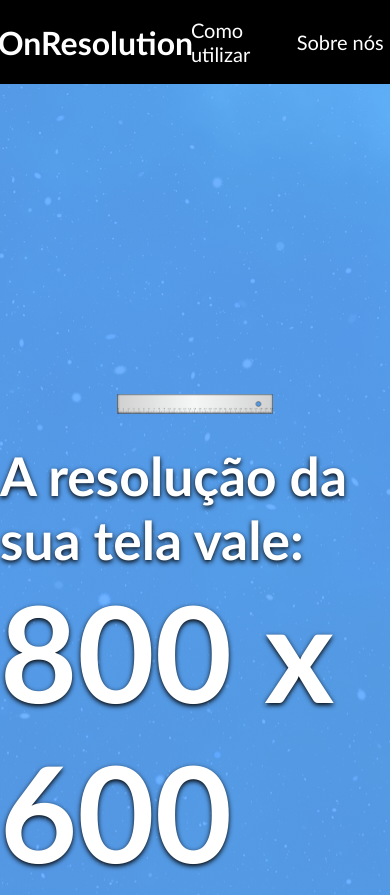
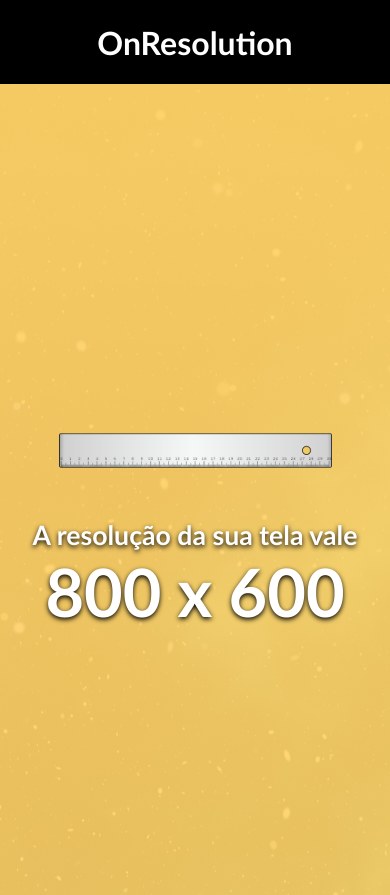
Before and after one commit to alessandroCidney/OnResolution, a React app: page / in a window 390 px wide. Shown: the top 895 px of the page. Built offline with nearby package versions, Linux system fonts and the light colour scheme.

Commit message:
Ajustes de responsividade | Adição da primeira sessão secundária (ainda não visível)

```diff
--- a/src/components/MainApp.js
+++ b/src/components/MainApp.js
@@ -19,7 +19,7 @@ export default class MainApp extends React.Component {
                 </div>
 
                 <div className="text-result">
-                    A resolução da sua tela vale:
+                    A resolução da sua tela vale
                 </div>
 
                 <div className="result">
--- a/src/componentsCss/headerApp.css
+++ b/src/componentsCss/headerApp.css
@@ -39,3 +39,13 @@
     font-size: 17pt;
     font-weight: bolder;
 }
+
+@media (max-width: 760px) {
+    .header-app {
+        justify-content: center;
+    }
+
+    .header-items {
+        display: none;
+    }
+}
--- a/src/componentsCss/indexJS.css
+++ b/src/componentsCss/indexJS.css
@@ -1,3 +1,7 @@
+:root {
+    --color-orange: #ffd166;
+}
+
 * {
     padding: 0;
     margin: 0;
--- a/src/componentsCss/mainApp.css
+++ b/src/componentsCss/mainApp.css
@@ -1,12 +1,14 @@
 .main-app {
-    background: linear-gradient(rgba(94, 169, 255, 0.89), rgba(94, 169, 255, 0.89) 100%), url("./../../resources/universe.jpg");
+    background: linear-gradient(#ffd166f6, #ffd166e7 100%), url("./../../resources/universe.jpg") repeat 100% fixed;
     min-height: 130vh;
+    min-width: 100%;
     display: flex;
     align-items: center;
     justify-content: center;
     font-size: 40pt;
     color: white;
     font-weight: bold;
+    text-align: center;
 }
 
 .div-result {
@@ -33,3 +35,26 @@
 .result-regua {
     width: 40%;
 }
+
+@media (max-width: 760px) {
+    .main-app {
+        font-size: 20pt;
+        min-height: 90vh;
+    }
+
+    .text-result {
+        width: 90%;
+    }
+
+    .result {
+        font-size: 50pt;
+    }
+
+    .result-img {
+        min-width: 100%;
+    }
+
+    .result-regua {
+        min-width: 70%;
+    }
+}
--- a/src/index.html
+++ b/src/index.html
@@ -12,6 +12,8 @@
 
     <main id="main-app"></main>
 
+    <section id="section-one-app"></section>
+
     <footer id="footer-app"></footer>
 
 </body>
--- a/src/index.js
+++ b/src/index.js
@@ -2,4 +2,5 @@ import "./componentsCss/indexJS.css";
 
 import HeaderApp from "./components/HeaderApp";
 import MainApp from "./components/MainApp";
+// import SectionOneApp from "./components/SectionOneApp";
 import FooterApp from "./components/FooterApp";
```
Also changed, not shown: src/components/SectionOneApp.js (added, +23 -0 lines), src/componentsCss/sectionOneApp.css (added, +12 -0 lines), dist/index.html, dist/main.js, resources/Laptop.png (added), 2 other files.
